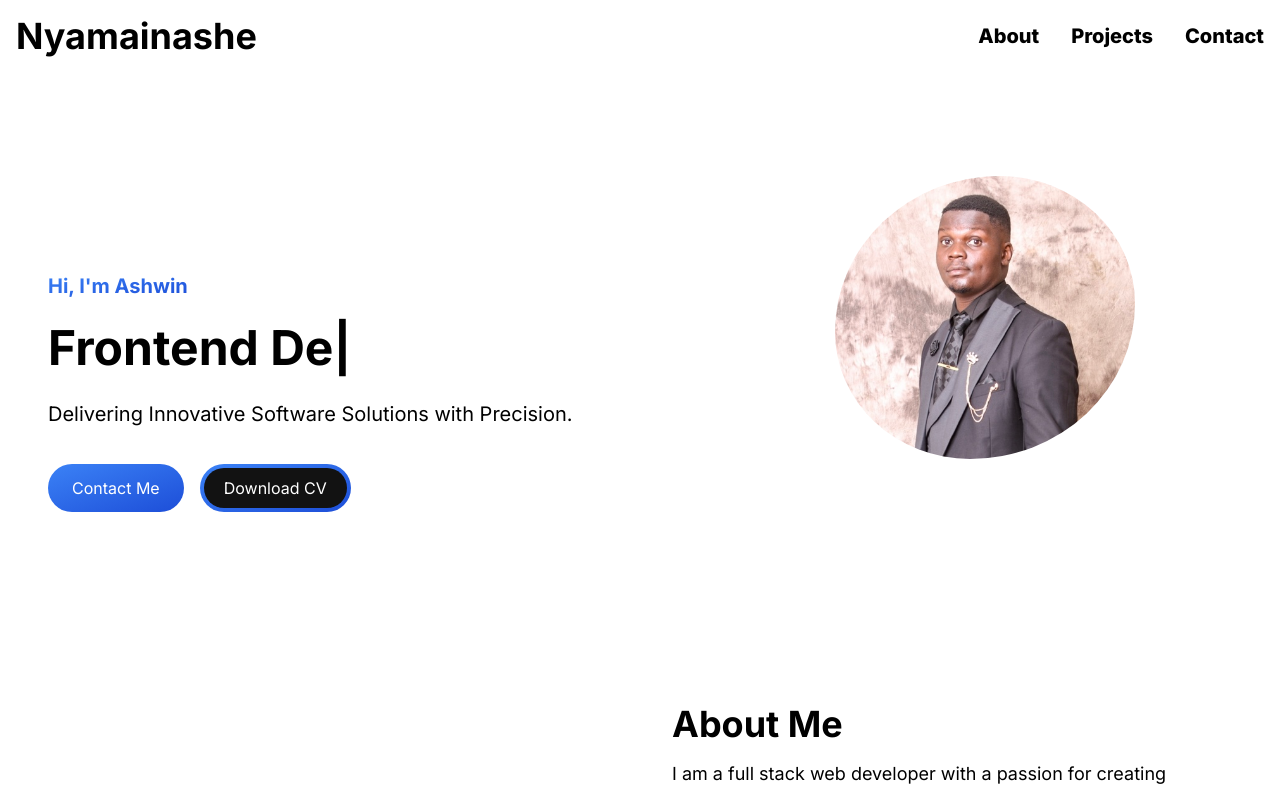
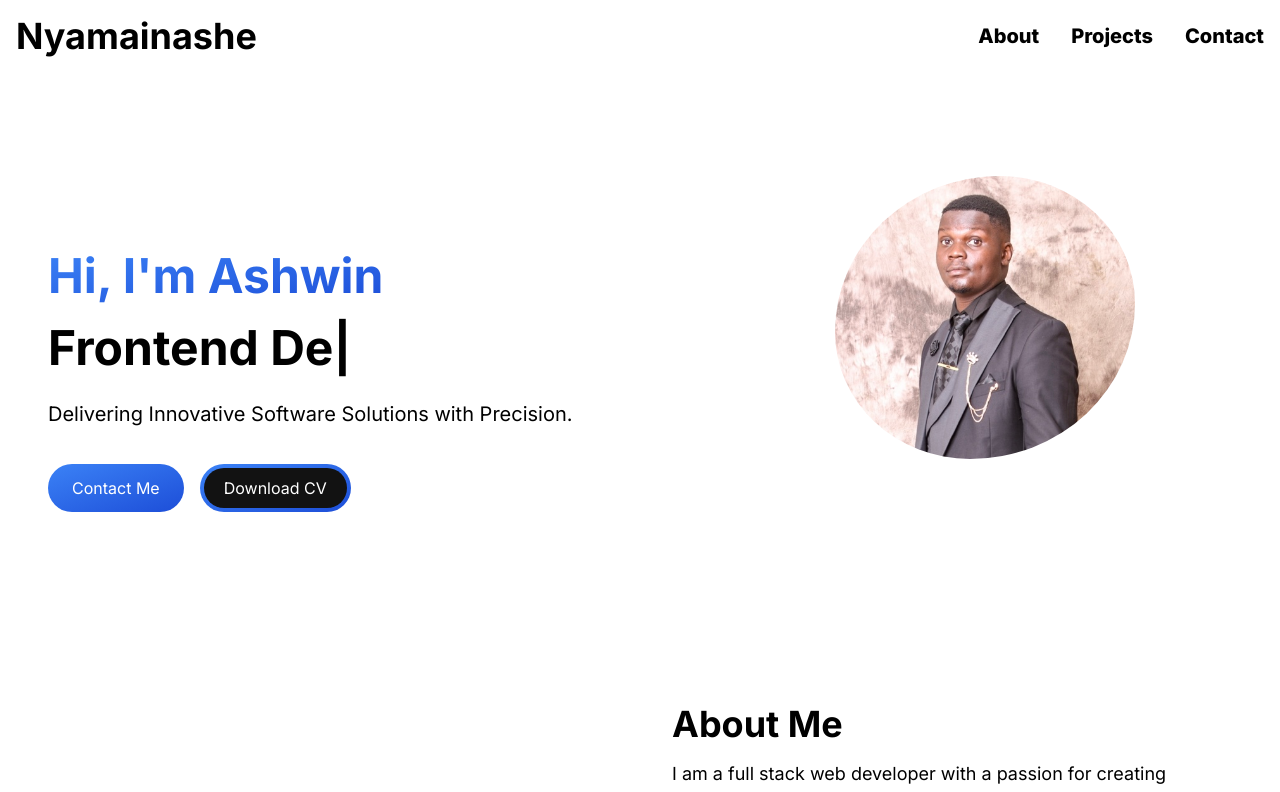
Before and after one commit to Ashwin2926/portfolio-nextjs, a Next.js app: page /portfolio-nextjs/ in a window 1280 px wide. Shown: the top 792 px of the page. Built offline with nearby package versions, Linux system fonts and the light colour scheme.

Commit message:
commit media query

```diff
--- a/src/app/components/HeroSection.jsx
+++ b/src/app/components/HeroSection.jsx
@@ -15,8 +15,8 @@ const HeroSection = () => {
           transition={{ duration: 0.5 }}
           className="col-span-8 place-self-center text-center sm:text-left justify-self-start"
         >
-          <h1 className="text-black font-bold mb-4 text-4xl sm:text-5xl lg:leading-normal  ">
-            <span className=" reduce text-transparent font-bold bg-clip-text bg-gradient-to-br from-blue-500 to-blue-700">
+          <p className="text-black font-bold mb-4 text-4xl sm:text-5xl lg:leading-normal  ">
+            <span className=" text-transparent font-bold bg-clip-text bg-gradient-to-br from-blue-500 to-blue-700">
               Hi, I&apos;m Ashwin {" "}
             </span>
             <br></br>
@@ -37,7 +37,7 @@ const HeroSection = () => {
               speed={50}
               repeat={Infinity}
             />
-          </h1>
+          </p>
           <p className="text-[#000000] text-base sm:text-lg mb-6 lg:text-xl">
           Delivering Innovative Software Solutions with Precision.
           </p>
--- a/src/app/globals.css
+++ b/src/app/globals.css
@@ -568,18 +568,14 @@ video {
   .container {
     max-width: 640px;
   }
-  .reduce{
-    font-size: 12px;
-  }
+
 }
 @media (min-width: 768px) {
 
   .container {
     max-width: 768px;
   }
-  .reduce{
-    font-size: 20px;
-  }
+
 }
 @media (min-width: 1024px) {
 
```
